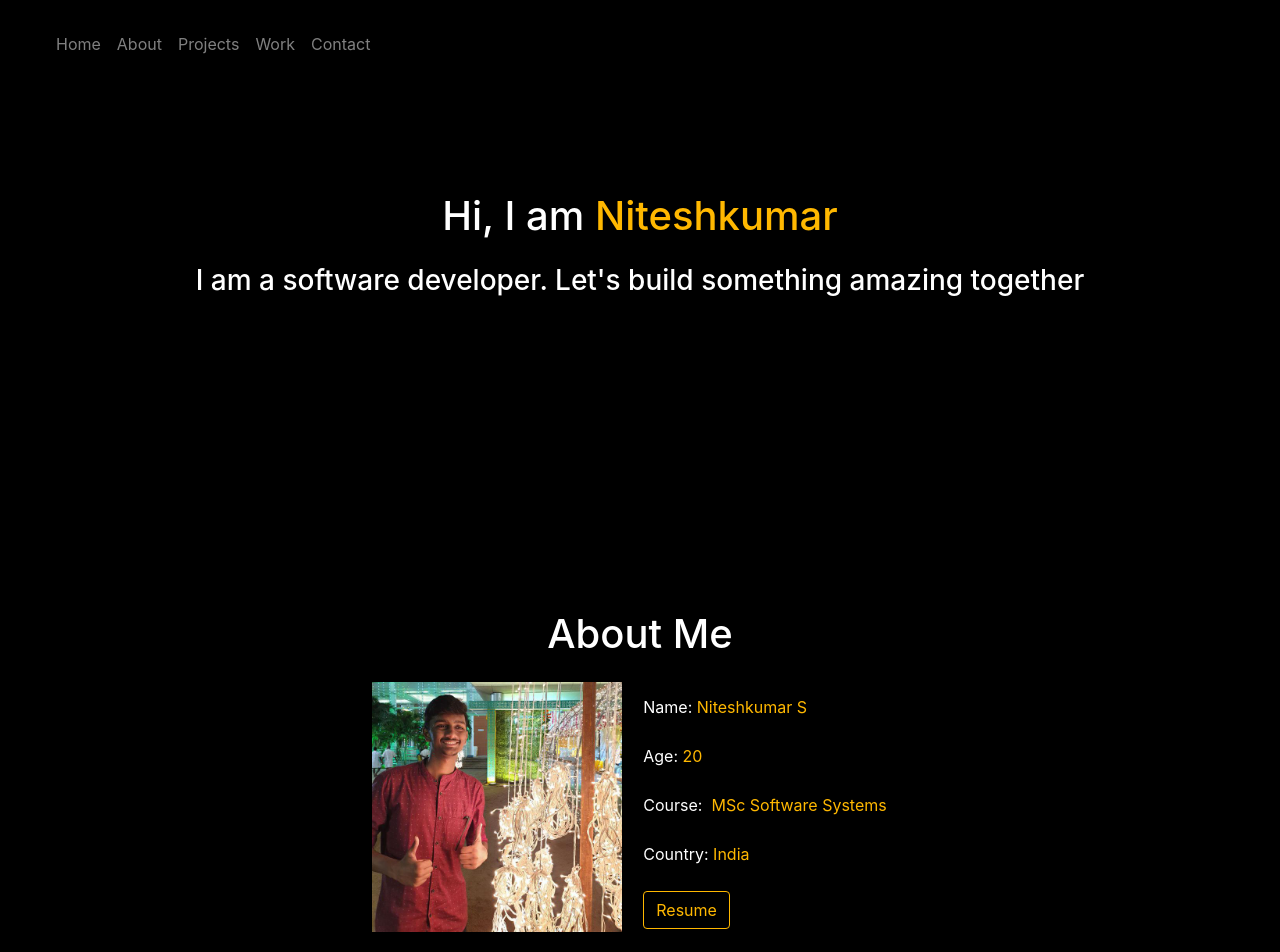
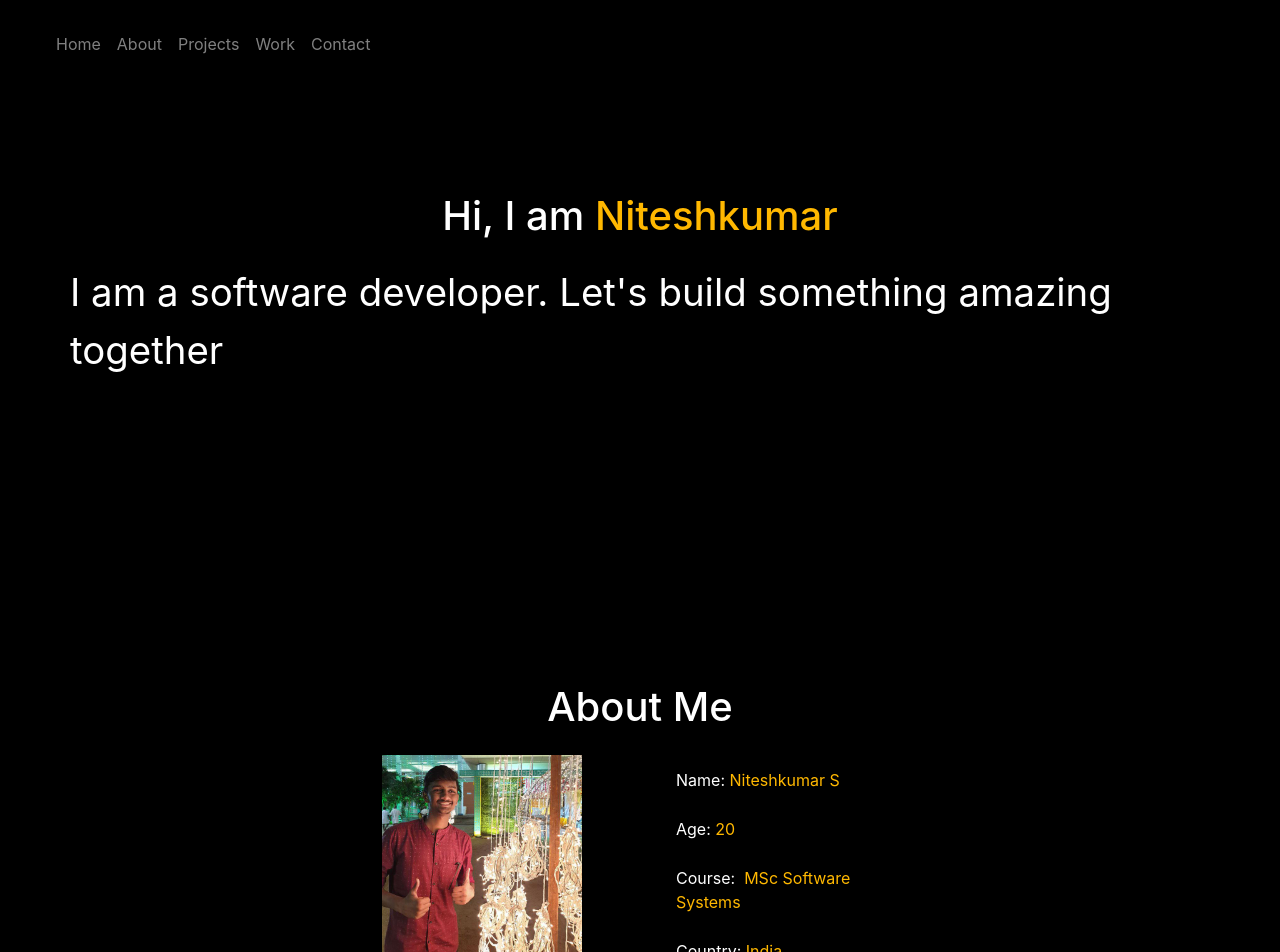
Before and after one commit to niteshkumar2000/portfolio, a React (Create React App) app: page / in a window 1280 px wide. Shown: the top 952 px of the page. Built offline with nearby package versions, Linux system fonts and the light colour scheme.

Commit message:
Portfolio: Fix up some minor stuffs
Signed-off-by: Niteshkumar <nitesh156200@gmail.com>

```diff
--- a/src/App.js
+++ b/src/App.js
@@ -6,7 +6,6 @@ import {
   NavLink,
   Row,
   Container,
-  Media,
   ListGroup,
   ListGroupItem,
   Button,
@@ -16,7 +15,7 @@ import {
   ModalFooter,
   Collapse,
   Navbar,
-  NavbarToggler
+  NavbarToggler, Col
 } from "reactstrap";
 import { FontAwesomeIcon } from "@fortawesome/react-fontawesome";
 import { faEnvelopeOpen, faPaperPlane } from "@fortawesome/free-solid-svg-icons";
@@ -34,9 +33,9 @@ const Home = () => {
             Hi, I am <span className="text-primary">Niteshkumar</span>
           </h1>
 
-          <h3>
+          <p style={{fontSize: "3vw"}}>
             I am a software developer. Let's build something amazing together
-          </h3>
+          </p>
     </React.Fragment>
   );
 };
@@ -76,16 +75,16 @@ const NavBar = () => {
 const About = () => {
   return (
     <React.Fragment>
-      <Media>
-        <Media left>
-          <img
-            src="./assets/me.jpg"
-            alt="profile"
-            width="250vw"
-            height="auto"
-          />
-        </Media>
-        <Media body>
+        <Row>
+          <Col>
+            <img
+              src="./assets/me.jpg"
+              alt="profile"
+              width="200px"
+              height="200px"
+            />
+          </Col>
+          <Col>
           <ListGroup>
             <ListGroupItem>
               Name: <span className="text-primary">Niteshkumar S</span>
@@ -115,8 +114,8 @@ const About = () => {
               </NavLink>
             </ListGroupItem>
           </ListGroup>
-        </Media>
-      </Media>
+          </Col>
+        </Row>
     </React.Fragment>
   );
 }
@@ -587,7 +586,7 @@ function App() {
         </Row>
         <Row className="d-flex justify-content-end pt-5">
           <p>
-            &copy; 2020{" "}
+            &copy; {new Date().getFullYear().toString() + " "}
             <span className="text-primary">
               <b>Niteshkumar</b>
             </span>{" "}
```
